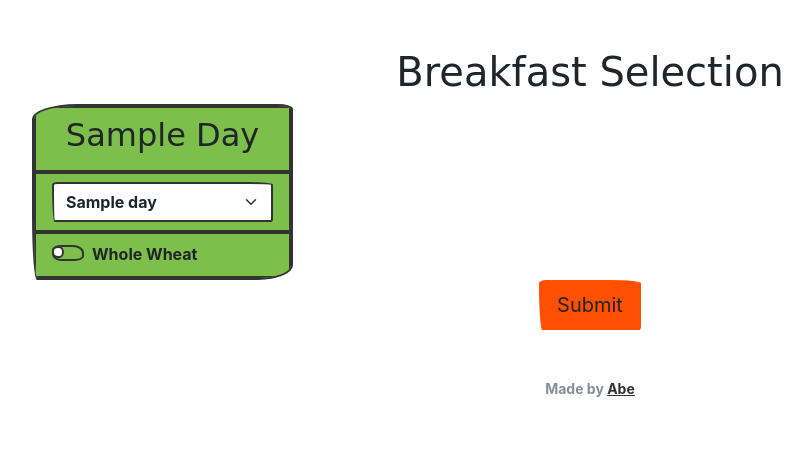
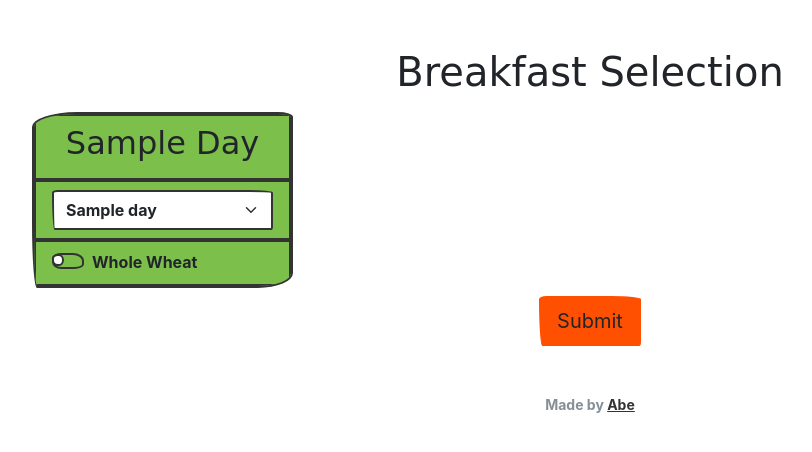
Before and after one commit to abe-101/bagel-shop, a Flask app: template templates/index.html in a window 1280 px wide. Shown: the part 78-530 px from the top of the page, without its empty margins (50-862 px from the left). Run offline with Flask 2, Linux system fonts and the light colour scheme; the template is opened without the code that fills it: most values are stand-ins (such as "Sample title", 1, 10 or a date in 2020); some libraries are stand-ins or nearby versions; some web fonts are replaced.

Commit message:
add margin

```diff
--- a/templates/index.html
+++ b/templates/index.html
@@ -10,7 +10,7 @@ Breakfast Selection
         <div class="container">
             <div class="row row-cols-1 row-cols-sm-2 row-cols-md-4">
                 {% for day in selection %}
-                <div class="col">
+                <div class="col my-2">
                     <ul class="list-group">
                         <li class="list-group-item-mine align-items-center">
                             <h2 class="capitalize">{{ day }}</h2>
```
